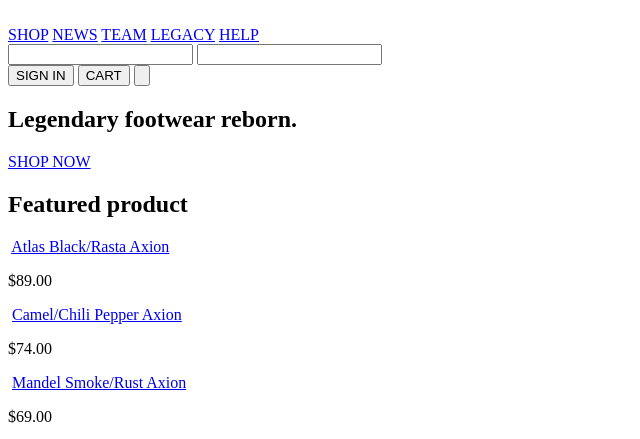
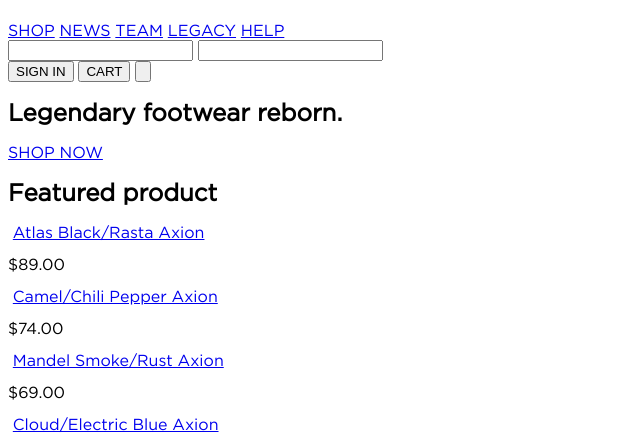
Before and after one commit to WebHeroSchool/AxionProjectYershovAE, a plain HTML site: page index.html in a window 1280 px wide. Shown: the top 439 px of the page, without its empty margins (0-640 px from the left). Drawn offline with Linux system fonts and the light colour scheme.

Commit message:
Внесены правки в html согласно ранее договоренному. Созданы и подключены файлы style.css и fonts.css, а также подключен шрифт к <body>

```diff
--- /dev/null
+++ b/fonts.css
@@ -0,0 +1,7 @@
+@font-face {
+  font-family: 'GothamPro';
+  src: url('fonts/GothamPro.woff2') format('woff2'),
+       url('fonts/GothamPro.woff') format('woff');
+  font-weight: normal;
+  font-style: normal;
+}
--- a/index.html
+++ b/index.html
@@ -3,12 +3,12 @@
   <head>
     <meta charset="utf-8">
     <title>Axion</title>
+    <link rel="stylesheet" href="style.css">
+    <link rel="stylesheet" href="fonts.css">
   </head>
   <body class="body">
     <header class="header">
-      <div class="header__logo">
-        <img class='header__logo_image'>
-      </div>
+      <img class="header__logo">
       <nav class="nav">
         <a class="nav__link" href="#">SHOP</a>
         <a class="nav__link" href="#">NEWS</a>
@@ -32,10 +32,8 @@
     </header>
     <main class="main">
       <section class="box-image">
-        <div class="">
-          <h1 class="box-image__title">Legendary footwear reborn.</h1>
-          <a class="box-image__link" href="#">SHOP NOW</a>
-        </div>
+        <h1 class="box-image__title">Legendary footwear reborn.</h1>
+        <a class="box-image__link" href="#">SHOP NOW</a>
       </section>
       <section class="product">
         <h2 class="product__title">Featured product</h2>
--- /dev/null
+++ b/style.css
@@ -0,0 +1,3 @@
+body {
+  font-family: 'GothamPro';
+}
```
Also changed, not shown: fonts/GothamPro.woff (added), fonts/GothamPro.woff2 (added).
